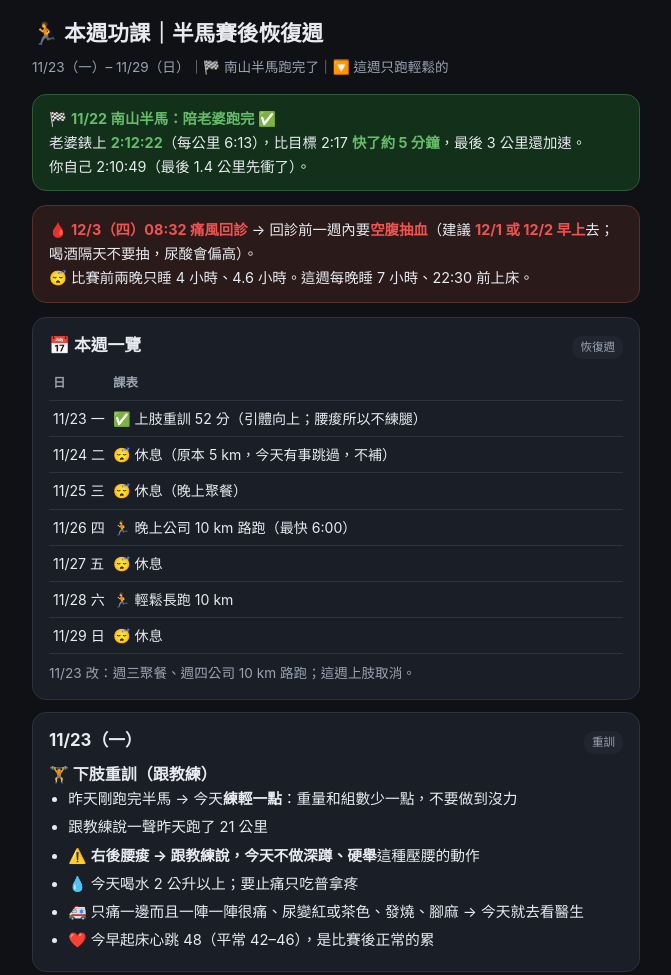
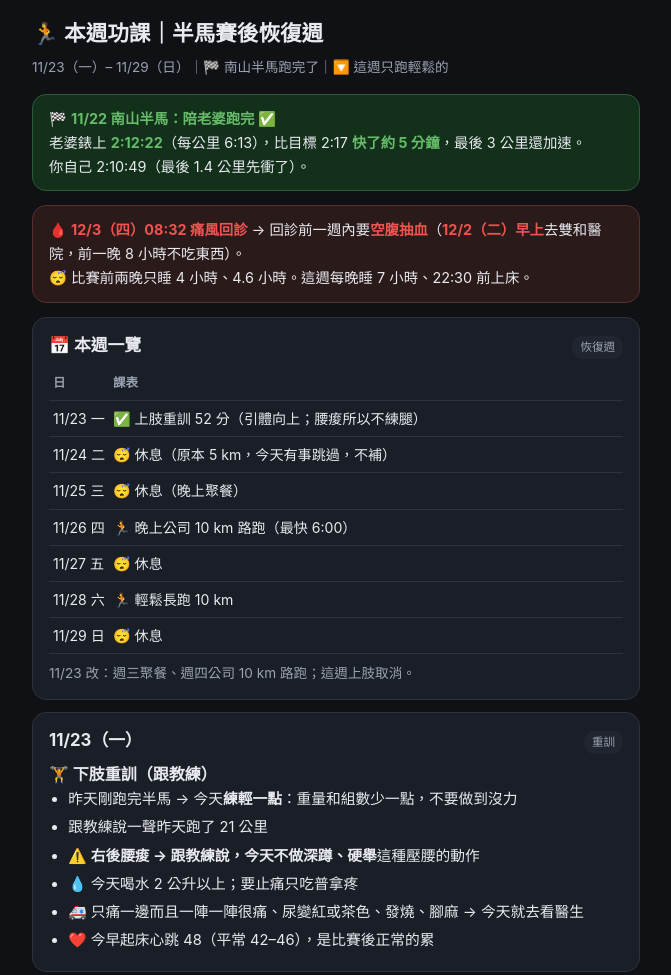
Before and after one commit to JCHuang3011/CrewOuting, a plain HTML site: page weekly-training.html in a window 1280 px wide. Shown: the top 975 px of the page, without its empty margins (304-975 px from the left). Drawn offline with Linux system fonts and the light colour scheme.

Commit message:
weekly-training: 抽血改 12/2
Co-Authored-By: Claude Opus 5.5 <noreply@anthropic.com>

```diff
--- a/weekly-training.html
+++ b/weekly-training.html
@@ -66,7 +66,7 @@
 </div>
 
 <div class="alert">
-  🩸 <b>12/3（四）08:32 痛風回診</b> → 回診前一週內要<b>空腹抽血</b>（建議 <b>12/1 或 12/2 早上</b>去；喝酒隔天不要抽，尿酸會偏高）。<br>
+  🩸 <b>12/3（四）08:32 痛風回診</b> → 回診前一週內要<b>空腹抽血</b>（<b>12/2（二）早上</b>去雙和醫院，前一晚 8 小時不吃東西）。<br>
   😴 比賽前兩晚只睡 4 小時、4.6 小時。這週每晚睡 7 小時、22:30 前上床。
 </div>
 
```
